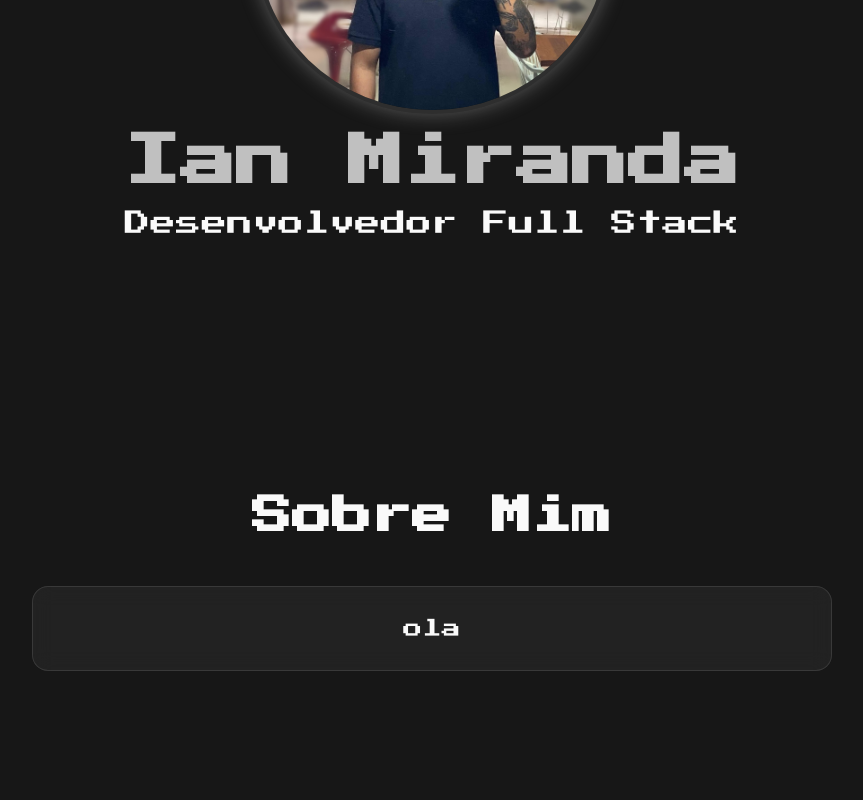
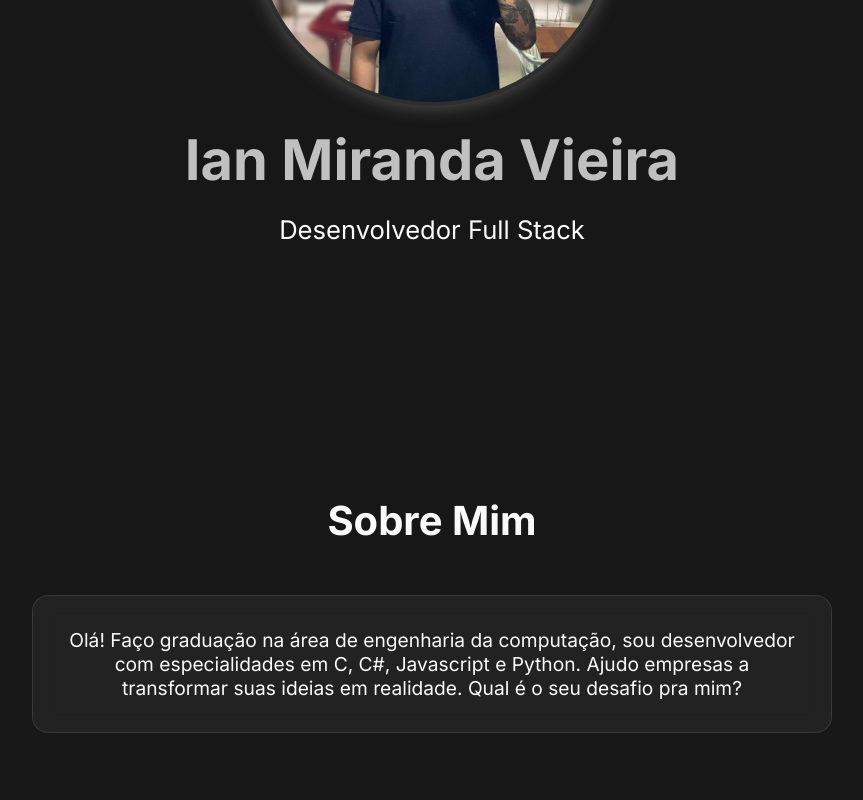
Before and after one commit to IANMIRAND/IanMiranda.github.io, a plain HTML site: page index.html in a window 1280 px wide. Shown: the part 400-1200 px from the top of the page, without its empty margins (208-1071 px from the left). Drawn offline with Linux system fonts and the light colour scheme.

Commit message:
Add files via upload

```diff
--- a/index.html
+++ b/index.html
@@ -9,7 +9,7 @@
     <link rel="stylesheet" href="https://cdnjs.cloudflare.com/ajax/libs/font-awesome/6.0.0-beta3/css/all.min.css">
     <link rel="preconnect" href="https://fonts.googleapis.com">
     <link rel="preconnect" href="https://fonts.gstatic.com" crossorigin>
-    <link href="https://fonts.googleapis.com/css2?family=Press+Start+2P&display=swap" rel="stylesheet">
+<link href="https://fonts.googleapis.com/css2?family=Inter:wght@400;700&display=swap" rel="stylesheet">
 </head>
 
 <body>
@@ -39,7 +39,7 @@
     <main id="inicio" class="cabecalho">
 
         <img src="./img/1758757733582_plus.jpg" alt="Foto ian" class="foto-perfil">
-        <h1>Ian Miranda</h1>
+        <h1>Ian Miranda Vieira</h1>
         <p class="cabecalho-subtitulo">Desenvolvedor Full Stack</p>
     </main>
 
@@ -48,7 +48,7 @@
         <h2 class="sobre-titulo">Sobre Mim</h2>
         <div class="sobre-caixa">
             <p class="sobre-informacoes">
-                ola
+               Olá! Faço graduação na área de engenharia da computação, sou desenvolvedor com especialidades em C, C#, Javascript e Python. Ajudo empresas a transformar suas ideias em realidade. Qual é o seu desafio pra mim?
             </p>
         </div>
     </section>
@@ -125,11 +125,11 @@
 
 
         <div class="botoes-redes-sociais">
-            <a href="URL_DO_SEU_LINKEDIN" target="_blank" class="rede-social-link">
+            <a href="https://www.linkedin.com/in/ian-miranda-vieira-839126200/" target="_blank" class="rede-social-link">
                 <i class="fa-brands fa-linkedin-in"></i>
                 <p>LinkedIn</p>
             </a>
-            <a href="URL_DO_SEU_GITHUB" target="_blank" class="rede-social-link">
+            <a href="https://github.com/IANMIRAND" target="_blank" class="rede-social-link">
                 <i class="fa-brands fa-github"></i>
                 <p>GitHub</p>
             </a>
--- a/styles.css
+++ b/styles.css
@@ -18,7 +18,7 @@
     margin: 0;
     padding: 0;
     box-sizing: border-box;
-    font-family: 'Press Start 2P', cursive;
+    font-family: 'Inter', sans-serif;
 }
 
 html, body {
```
